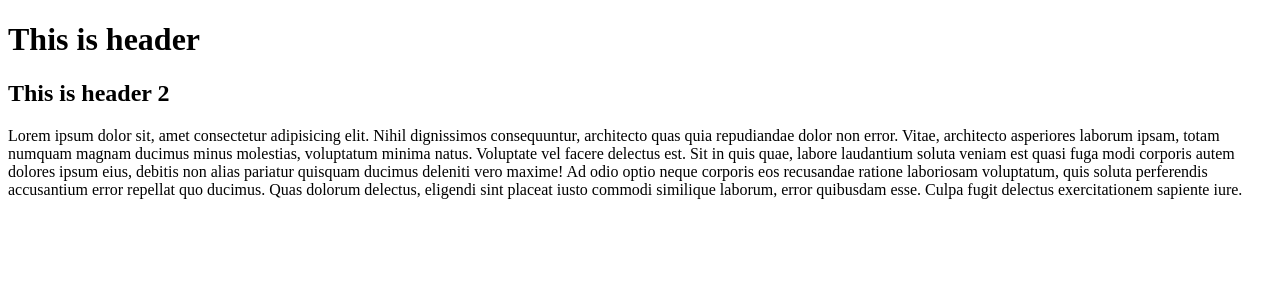
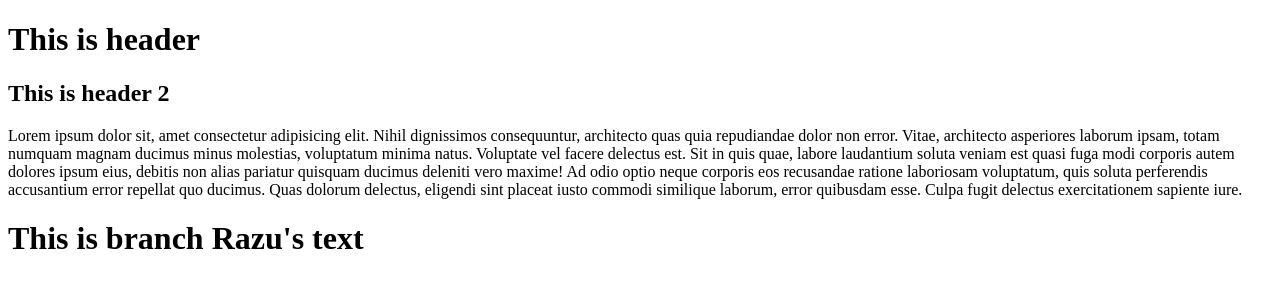
Before and after one commit to mdrazu2552/my-second-repo, a plain HTML site: page index.html in a window 1280 px wide. Drawn offline with Linux system fonts and the light colour scheme.

Commit message:
razu 1st

```diff
--- a/index.html
+++ b/index.html
@@ -12,6 +12,7 @@
     <h2>This is header 2</h2>
     <P>Lorem ipsum dolor sit, amet consectetur adipisicing elit. Nihil dignissimos consequuntur, architecto quas quia repudiandae dolor non error. Vitae, architecto asperiores laborum ipsam, totam numquam magnam ducimus minus molestias, voluptatum minima natus. Voluptate vel facere delectus est. Sit in quis quae, labore laudantium soluta veniam est quasi fuga modi corporis autem dolores ipsum eius, debitis non alias pariatur quisquam ducimus deleniti vero maxime! Ad odio optio neque corporis eos recusandae ratione laboriosam voluptatum, quis soluta perferendis accusantium error repellat quo ducimus. Quas dolorum delectus, eligendi sint placeat iusto commodi similique laborum, error quibusdam esse. Culpa fugit delectus exercitationem sapiente iure.
     </P>
+    <h1>This is branch Razu's text</h1>
 
 </body>
 </html>
```
